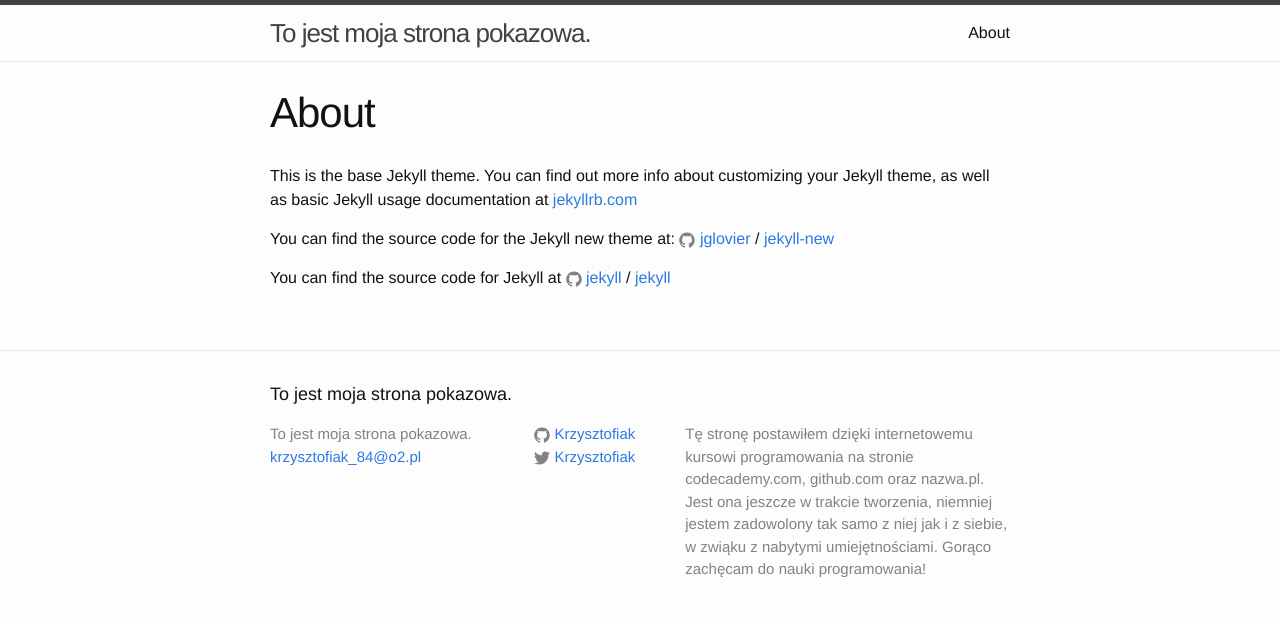
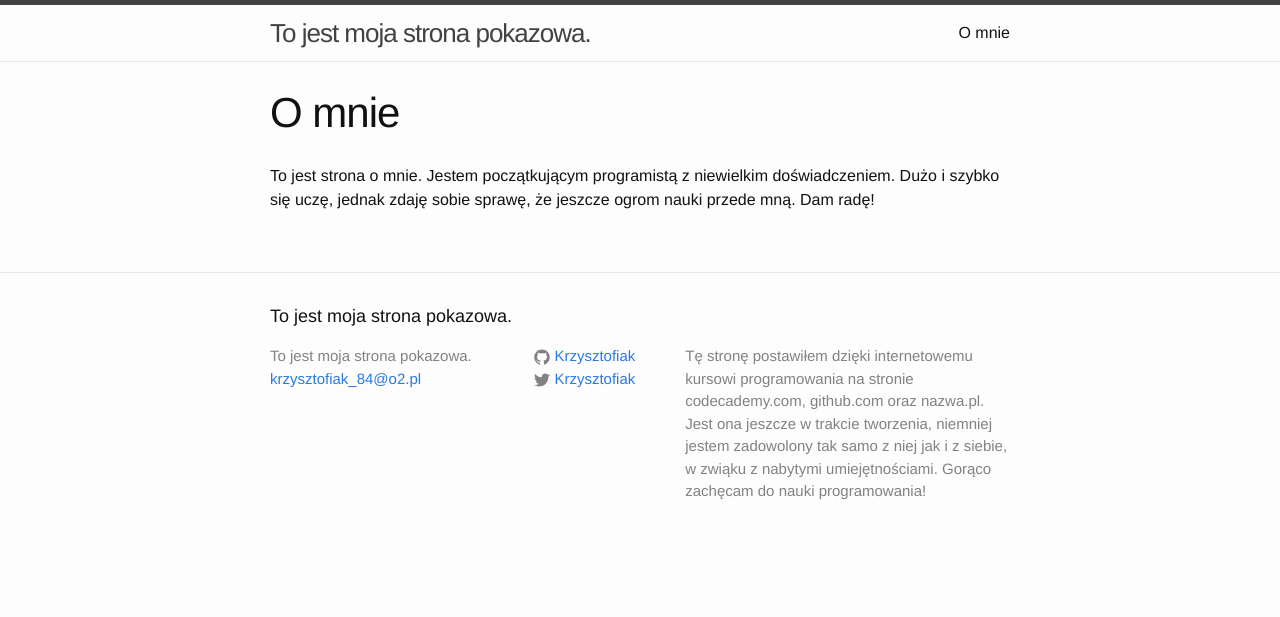
Before and after one commit to Krzysztofiak/Krzysztofiak.github.io, a Jekyll site: the page built from about.md, in a window 1280 px wide. Shown: the top 617 px of the page. Built offline with Jekyll 4.4.1, drawn with Linux system fonts in a browser that asks for light colours.

Commit message:
Chnage about description

```diff
--- a/about.md
+++ b/about.md
@@ -1,15 +1,7 @@
 ---
 layout: page
-title: About
+title: O mnie
 permalink: /about/
 ---
 
-This is the base Jekyll theme. You can find out more info about customizing your Jekyll theme, as well as basic Jekyll usage documentation at [jekyllrb.com](http://jekyllrb.com/)
-
-You can find the source code for the Jekyll new theme at:
-{% include icon-github.html username="jglovier" %} /
-[jekyll-new](https://github.com/jglovier/jekyll-new)
-
-You can find the source code for Jekyll at
-{% include icon-github.html username="jekyll" %} /
-[jekyll](https://github.com/jekyll/jekyll)
+To jest strona o mnie. Jestem początkującym programistą z niewielkim doświadczeniem. Dużo i szybko się uczę, jednak zdaję sobie sprawę, że jeszcze ogrom nauki przede mną. Dam radę!
```
